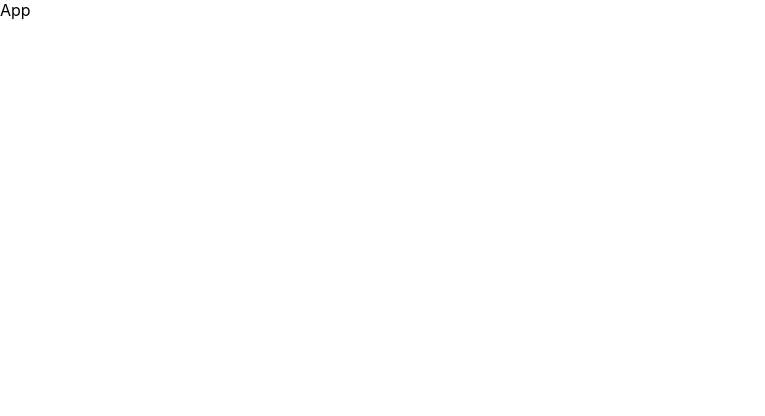
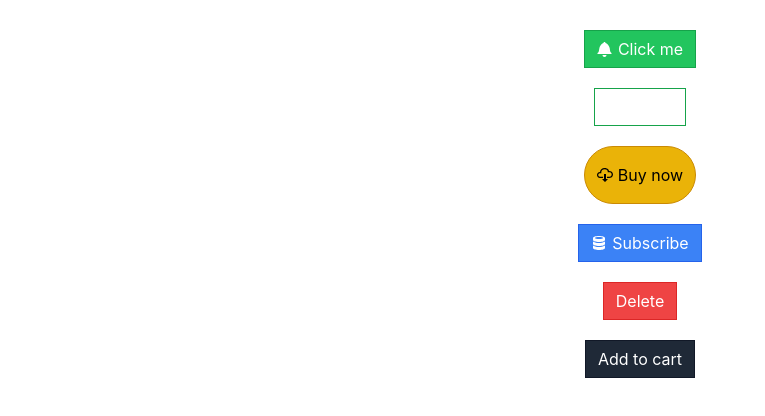
Before and after one commit to iamkabilash/react-components, a React (Create React App) app: page / in a window 1280 px wide. Shown: the top 416 px of the page, without its empty margins (0-765 px from the left). Built offline with nearby package versions, Linux system fonts and the light colour scheme.

Commit message:
added tailwindcss

```diff
--- a/package.json
+++ b/package.json
@@ -6,8 +6,11 @@
     "@testing-library/jest-dom": "^5.16.5",
     "@testing-library/react": "^13.4.0",
     "@testing-library/user-event": "^13.5.0",
+    "classnames": "^2.3.2",
+    "prop-types": "^15.8.1",
     "react": "^18.2.0",
     "react-dom": "^18.2.0",
+    "react-icons": "^4.7.1",
     "react-scripts": "5.0.1",
     "web-vitals": "^2.1.4"
   },
@@ -34,5 +37,8 @@
       "last 1 firefox version",
       "last 1 safari version"
     ]
+  },
+  "devDependencies": {
+    "tailwindcss": "^3.2.4"
   }
 }
--- a/src/App.jsx
+++ b/src/App.jsx
@@ -1,7 +1,50 @@
 import "./App.css";
+import Button from "./Components/Button";
+import { GoBell, GoCloudDownload, GoDatabase } from "react-icons/go";
 
 function App() {
-  return <div>App</div>;
+  return (
+    <div className="w-screen items-center justify-center flex flex-col gap-[20px] mt-[30px]">
+      <div>
+        <Button success onClick={() => console.log("Button clicked")}>
+          <GoBell />
+          Click me
+        </Button>
+      </div>
+      <div>
+        <Button
+          success
+          outline
+          onMouseEnter={() => console.log("Mouse entered")}
+        >
+          Click me
+        </Button>
+      </div>
+      <div>
+        <Button
+          warning
+          rounded
+          className="py-4"
+          onClick={() => console.log("Button clicked")}
+        >
+          <GoCloudDownload />
+          Buy now
+        </Button>
+      </div>
+      <div>
+        <Button primary>
+          <GoDatabase />
+          Subscribe
+        </Button>
+      </div>
+      <div>
+        <Button danger>Delete</Button>
+      </div>
+      <div>
+        <Button secondary>Add to cart</Button>
+      </div>
+    </div>
+  );
 }
 
 export default App;
--- /dev/null
+++ b/src/Components/Button.jsx
@@ -0,0 +1,53 @@
+import classnames from "classnames";
+
+function Button({
+  children,
+  primary,
+  secondary,
+  success,
+  warning,
+  danger,
+  outline,
+  rounded,
+  ...rest
+}) {
+  const classes = classnames(
+    rest.className + " px-3 py-1.5 border flex items-center gap-[5px]",
+    {
+      "border-blue-600 bg-blue-500 text-white": primary,
+      "border-gray-900 bg-gray-800 text-white": secondary,
+      "border-green-600 bg-green-500 text-white": success,
+      "border-yellow-600 bg-yellow-500 text-black": warning,
+      "border-red-600 bg-red-500 text-white": danger,
+      "rounded-full": rounded,
+      "bg-white": outline,
+      "text-blue-500": outline && primary,
+      "text-gray-500": outline && secondary,
+      "text-green-500": outline && success,
+      "text-yellow-900": outline && warning,
+      "text-red-500": outline && danger,
+    }
+  );
+  return (
+    <button {...rest} className={classes}>
+      {children}
+    </button>
+  );
+}
+
+Button.propTypes = {
+  checkVariationValue: ({ primary, secondary, success, warning, danger }) => {
+    const count =
+      Number(!!primary) +
+      Number(!!secondary) +
+      Number(!!success) +
+      Number(!!warning) +
+      Number(!!danger);
+
+    if (count > 1) {
+      return new Error("Only one of the prop can be added");
+    }
+  },
+};
+
+export default Button;
--- /dev/null
+++ b/tailwind.config.js
@@ -0,0 +1,8 @@
+/** @type {import('tailwindcss').Config} */
+module.exports = {
+  content: ["./src/**/*.{html,jsx}"],
+  theme: {
+    extend: {},
+  },
+  plugins: [],
+};
```
Also changed, not shown: src/index.css (+7 -3 lines), 1 other file (tests, documents, lock files or other folders).
